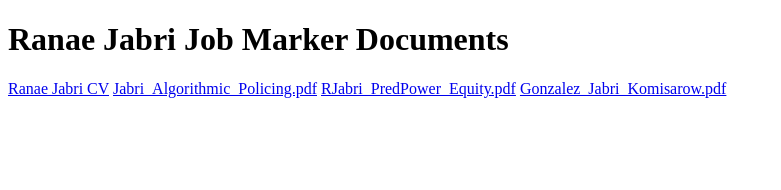
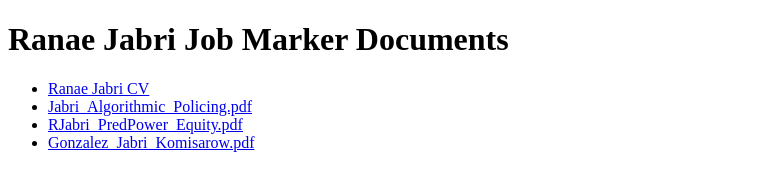
Before and after one commit to rjabr/rjabr.github.io, a plain HTML site: page index.html in a window 1280 px wide. Shown: the whole page, without its empty margins (0-781 px from the left). Drawn offline with Linux system fonts and the light colour scheme.

Commit message:
Update index.html

```diff
--- a/index.html
+++ b/index.html
@@ -2,12 +2,18 @@
 <html>
 <body>
 <h1>Ranae Jabri Job Marker Documents</h1>
-<a href="https://rjabr.github.io/Jabri_CV.pdf">Ranae Jabri CV</a>
 
-<a href="https://rjabr.github.io/Jabri_Algorithmic_Policing.pdf">Jabri_Algorithmic_Policing.pdf</a>
+<ul>
 
-<a href="https://rjabr.github.io/RJabri_PredPower_Equity.pdf">RJabri_PredPower_Equity.pdf</a>
+<li><a href="https://rjabr.github.io/Jabri_CV.pdf">Ranae Jabri CV</a></li>
 
-<a href="https://rjabr.github.io/Gonzalez_Jabri_Komisarow.pdf">Gonzalez_Jabri_Komisarow.pdf</a>
+<li><a href="https://rjabr.github.io/Jabri_Algorithmic_Policing.pdf">Jabri_Algorithmic_Policing.pdf</a></li>
+
+<li><a href="https://rjabr.github.io/RJabri_PredPower_Equity.pdf">RJabri_PredPower_Equity.pdf</a></li>
+
+<li><a href="https://rjabr.github.io/Gonzalez_Jabri_Komisarow.pdf">Gonzalez_Jabri_Komisarow.pdf</a></li>
+
+</ul>
+
 </body>
 </html>
```
